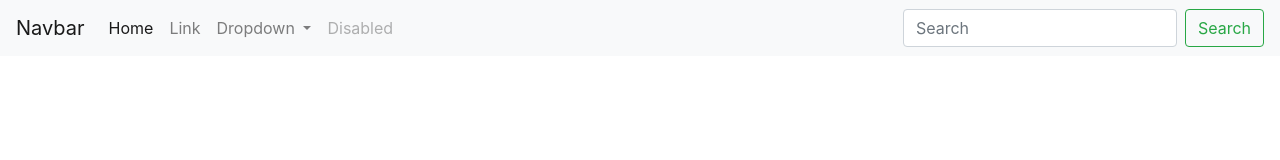
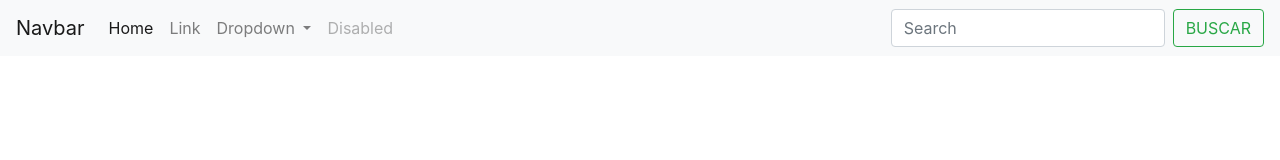
Before and after one commit to RAyhax96/prueba1, an Angular app: page / in a window 1280 px wide. Shown: the top 160 px of the page. Built offline with nearby package versions, Linux system fonts and the light colour scheme.

Commit message:
parche1.0'

```diff
--- a/src/app/pngs/navbar/navbar.component.html
+++ b/src/app/pngs/navbar/navbar.component.html
@@ -29,7 +29,7 @@
         </ul>
         <form class="form-inline my-2 my-lg-0">
             <input class="form-control mr-sm-2" type="search" placeholder="Search" aria-label="Search">
-            <button class="btn btn-outline-success my-2 my-sm-0" type="submit">Search</button>
+            <button class="btn btn-outline-success my-2 my-sm-0" type="submit">BUSCAR</button>
         </form>
     </div>
 </nav>
```
